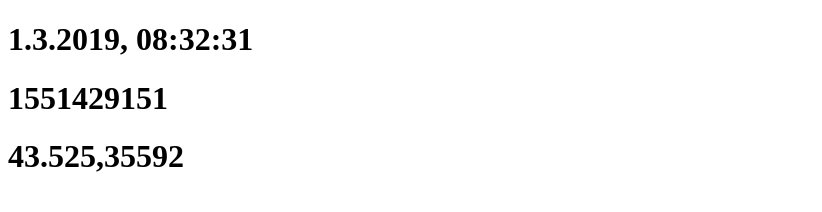
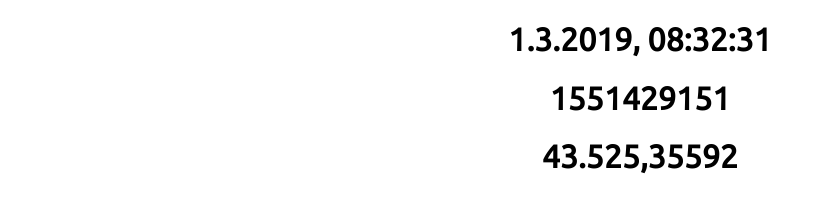
Before and after one commit to BlackHawkSigma/WebClock, a plain HTML site: page index.html in a window 1280 px wide. Shown: the whole page, without its empty margins (0-822 px from the left). Drawn offline with Linux system fonts and the light colour scheme.

Commit message:
Add Ubuntu Font

```diff
--- a/index.html
+++ b/index.html
@@ -3,6 +3,8 @@
   <head>
     <meta charset="utf-8">
     <title>Web Clock</title>
+    <link href="https://fonts.googleapis.com/css?family=Ubuntu" rel="stylesheet">
+    <link rel="stylesheet" href="main.css">
   </head>
   <body>
     <h1 id="human"></h1>
--- /dev/null
+++ b/main.css
@@ -0,0 +1,4 @@
+body {
+  text-align: center;
+  font-family: 'Ubuntu', sans-serif;
+}
```
